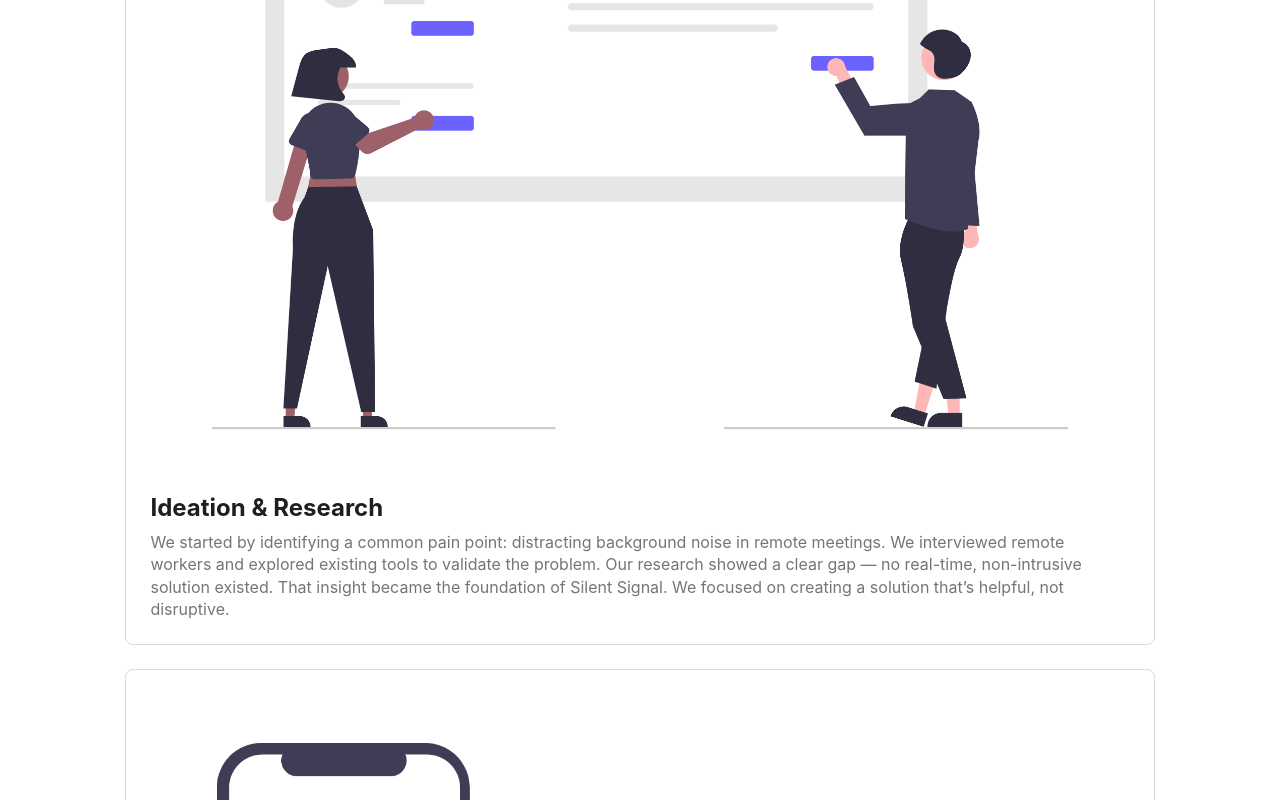
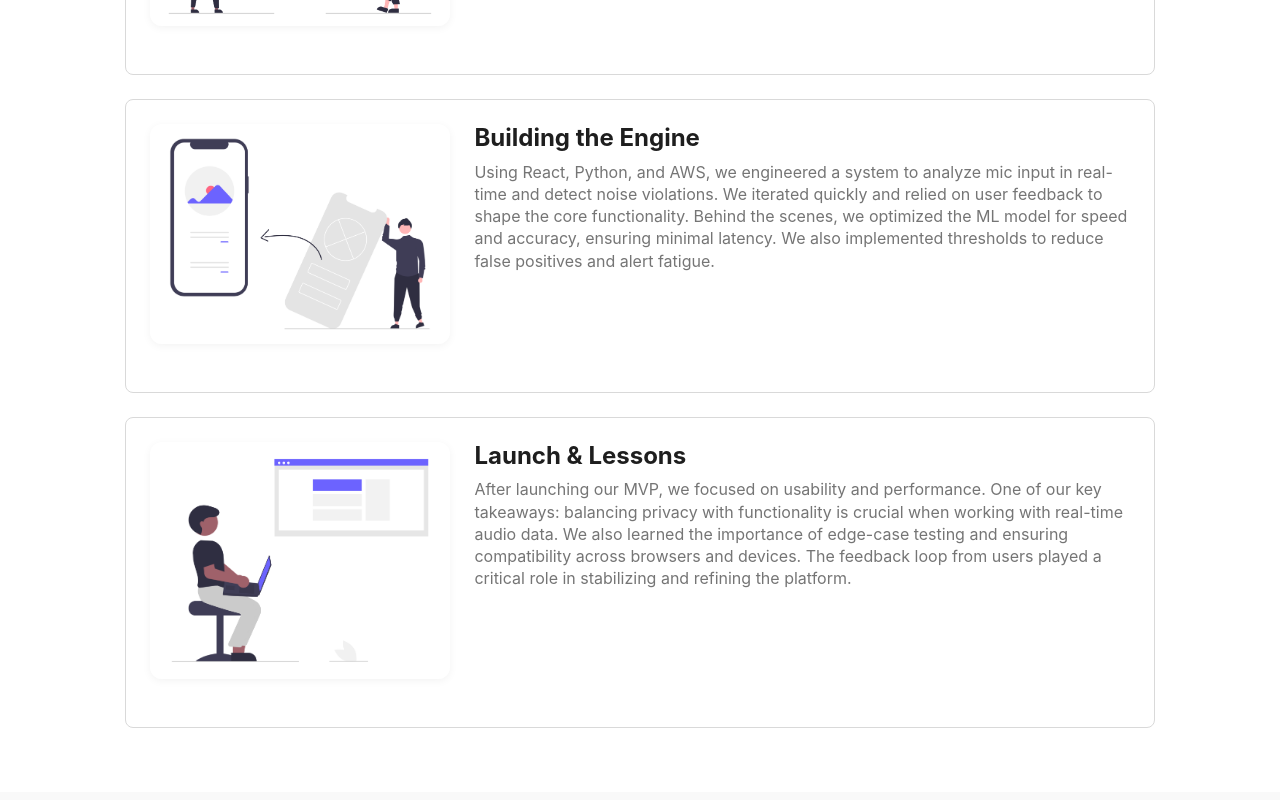
Before and after one commit to cshah25/SilentSignal, a React (Create React App) app in the folder frontend/: page /about in a window 1280 px wide. Shown: the part 980-1780 px from the top of the page. Built offline with nearby package versions, Linux system fonts and the light colour scheme; no server answers.

Commit message:
changed aboutus.css file to make it clean and display images and text properly

```diff
--- a/frontend/src/styles/aboutus.css
+++ b/frontend/src/styles/aboutus.css
@@ -400,35 +400,6 @@ img {
   flex-basis: auto;
 }
 
-.image-26 {
-@media (max-width: 1440px) {
-  .image-26 {
-    width: 47%;
-    min-width: 280px;
-  }
-}
-
-@media (max-width: 768px) {
-  .image-26 {
-    width: 100%;
-    max-width: 100%;
-    min-width: 100%;
-  }
-}
-  display: flex;
-  flex-direction: column;
-  justify-content: center;
-  align-items: center;
-  padding: 0px;
-  flex-grow: 0;
-  flex-shrink: 1;
-  flex-basis: auto;
-  width: 30%;
-  min-width: 280px;
-  min-width: 160px;
-  width: 100%;
-  height: auto;
-}
 
 .text-29 {
   flex-grow: 0;
@@ -566,35 +537,6 @@ img {
   border-radius: 8px;
 }
 
-.image-35 {
-@media (max-width: 1440px) {
-  .image-35 {
-    width: 47%;
-    min-width: 280px;
-  }
-}
-
-@media (max-width: 768px) {
-  .image-35 {
-    width: 100%;
-    max-width: 100%;
-    min-width: 100%;
-  }
-}
-  display: flex;
-  flex-direction: column;
-  justify-content: center;
-  align-items: center;
-  padding: 0px;
-  flex-grow: 0;
-  flex-shrink: 1;
-  flex-basis: auto;
-  width: 30%;
-  min-width: 280px;
-  min-width: 160px;
-  width: 100%;
-  height: auto;
-}
 
 .text-38 {
   flex-grow: 0;
@@ -732,35 +674,6 @@ img {
   border-radius: 8px;
 }
 
-.image-44 {
-@media (max-width: 1440px) {
-  .image-44 {
-    width: 47%;
-    min-width: 280px;
-  }
-}
-
-@media (max-width: 768px) {
-  .image-44 {
-    width: 100%;
-    max-width: 100%;
-    min-width: 100%;
-  }
-}
-  display: flex;
-  flex-direction: column;
-  justify-content: center;
-  align-items: center;
-  padding: 0px;
-  flex-grow: 0;
-  flex-shrink: 1;
-  flex-basis: auto;
-  width: 30%;
-  min-width: 280px;
-  min-width: 160px;
-  width: 100%;
-  height: auto;
-}
 
 .text-47 {
   flex-grow: 0;
@@ -1289,3 +1202,25 @@ img {
   color: #555;
   line-height: 1.4;
 }
+
+.image-26,
+.image-35,
+.image-44 {
+  width: 300px;
+  max-width: 100%;
+  height: auto;
+  display: block;
+  margin: 0 auto 1.5rem;
+  border-radius: 12px;
+  box-shadow: 0 2px 8px rgba(0, 0, 0, 0.05);
+}
+
+@media (max-width: 768px) {
+  .image-26,
+  .image-35,
+  .image-44 {
+    width: 100%;
+    max-width: 100%;
+    margin-bottom: 1rem;
+  }
+}
```
